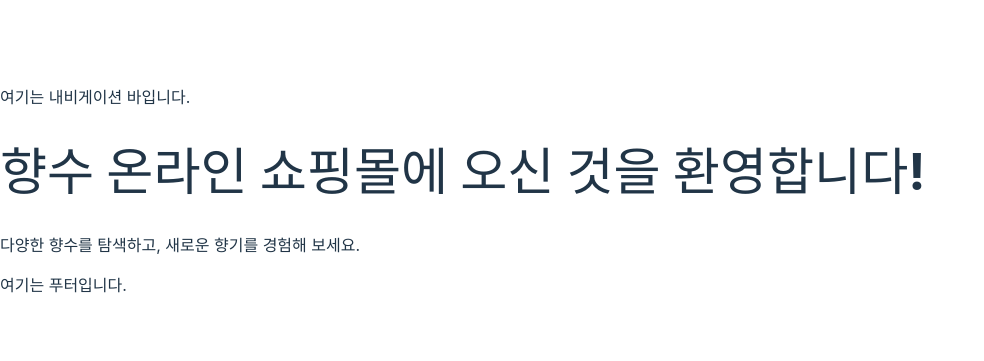
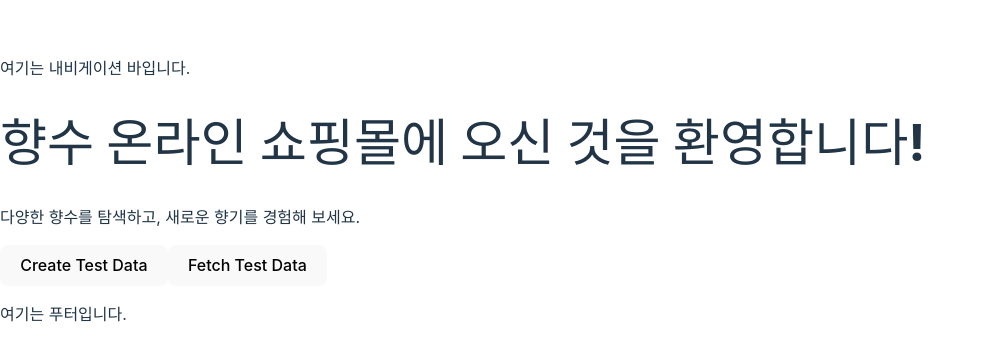
Before and after one commit to Akows/prj08EssenceAura, a React (Vite) app in the folder frontend/: page / in a window 1280 px wide. Shown: the part 209-570 px from the top of the page, without its empty margins (0-984 px from the left). Built offline with nearby package versions, Linux system fonts and the light colour scheme.

Commit message:
Init: 프로젝트의 상태를 관리할 Redux 라이브러리 설치. Init: Redux 사용을 위해 스토어 및 프로바이더를 설정.

```diff
--- a/frontend/package.json
+++ b/frontend/package.json
@@ -10,9 +10,11 @@
     "preview": "vite preview"
   },
   "dependencies": {
+    "@reduxjs/toolkit": "^1.9.7",
     "axios": "^1.6.2",
     "react": "^18.2.0",
     "react-dom": "^18.2.0",
+    "react-redux": "^8.1.3",
     "react-router-dom": "^6.19.0"
   },
   "devDependencies": {
--- a/frontend/src/main.tsx
+++ b/frontend/src/main.tsx
@@ -1,10 +1,14 @@
 import React from 'react'
 import ReactDOM from 'react-dom/client'
+import { Provider } from 'react-redux'
 import App from './App.tsx'
 import './index.css'
+import { store } from './redux/store'
 
 ReactDOM.createRoot(document.getElementById('root')!).render(
   <React.StrictMode>
-    <App />
+      <Provider store={store}>
+        <App />
+      </Provider>
   </React.StrictMode>,
 )
--- a/frontend/src/pages/HomePage.tsx
+++ b/frontend/src/pages/HomePage.tsx
@@ -1,10 +1,42 @@
+import axios from 'axios';
 import React from 'react';
 
 const HomePage: React.FC = () => {
+
+  // 프론트엔드 -> 백엔드 -> 데이터베이스 연동 확인용 임시 기능.
+  // 각 파트의 연동이 정상 동작함을 확인하고 코드를 주석 처리함.
+  const handleCreate = () => {
+    const testData = 'Test data';
+
+    axios.post('http://3.36.128.6:3001/api/create', { data: testData })
+      .then(response => {
+        console.log(response.data);
+        alert('Data created successfully');
+      })
+      .catch(error => {
+        console.error('Error creating data', error);
+        alert('Error creating data');
+      });
+  };
+
+  const handleFetchData = () => {
+    axios.get('http://3.36.128.6:3001/api/getAll')
+      .then(response => {
+        console.log(response.data);
+        alert('Data fetched successfully');
+      })
+      .catch(error => {
+        console.error('Error fetching data', error);
+        alert('Error fetching data');
+      });
+  };
+
   return (
     <div>
       <h1>향수 온라인 쇼핑몰에 오신 것을 환영합니다!</h1>
       <p>다양한 향수를 탐색하고, 새로운 향기를 경험해 보세요.</p>
+      <button onClick={handleCreate}>Create Test Data</button>
+      <button onClick={handleFetchData}>Fetch Test Data</button>
     </div>
   );
 };
--- /dev/null
+++ b/frontend/src/redux/store.tsx
@@ -0,0 +1,7 @@
+import { configureStore } from '@reduxjs/toolkit';
+
+export const store = configureStore({
+  reducer: {
+    // 리듀서 내용물들..
+  },
+});
```
Also changed, not shown: frontend/src/App.tsx (+0 -23 lines), frontend/src/redux/types.tsx (added), 1 other file (tests, documents, lock files or other folders).
